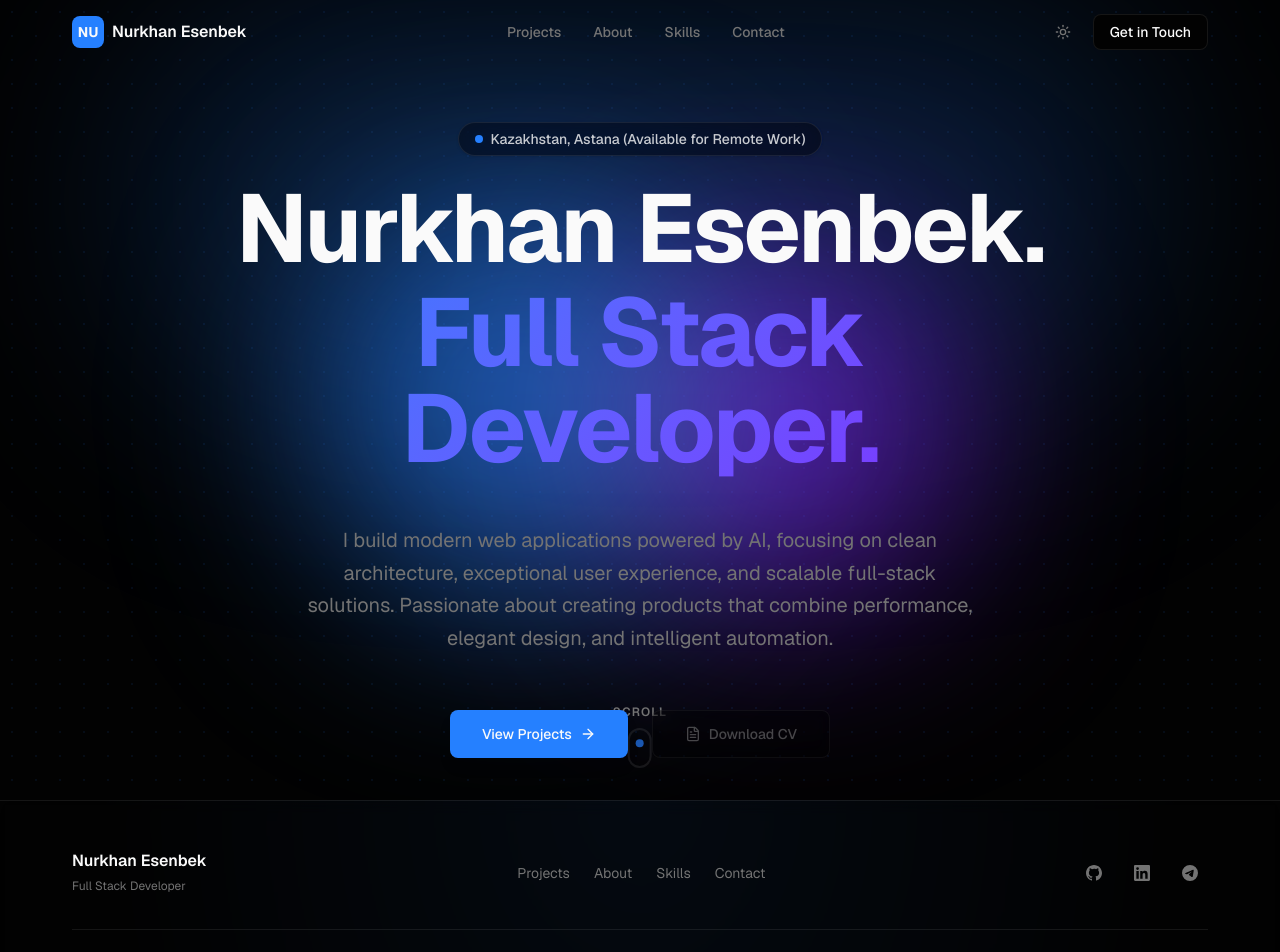
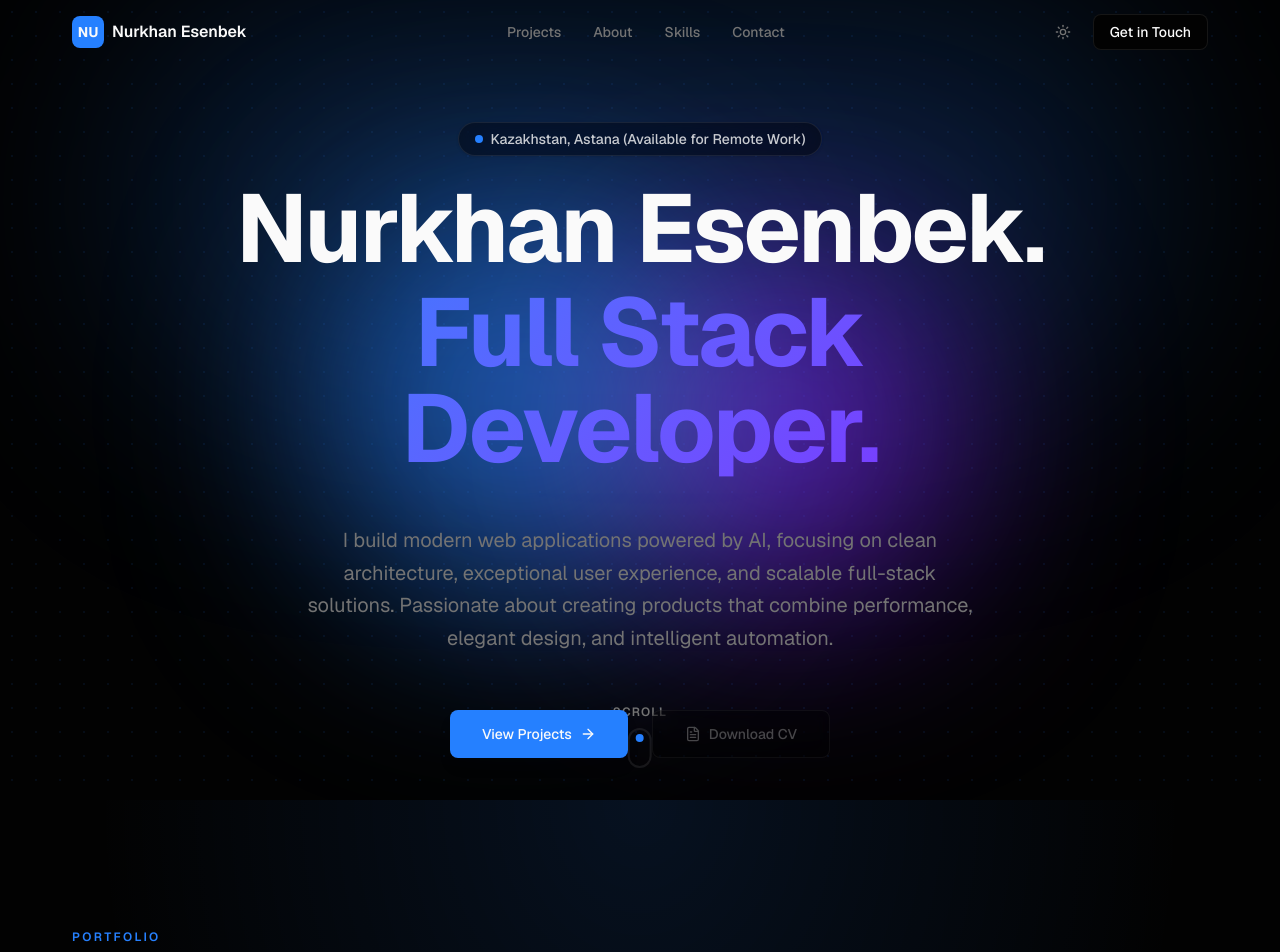
Before and after one commit to kok-o/my-site, a Next.js app: page / in a window 1280 px wide. Shown: the top 952 px of the page. Built offline with nearby package versions, Linux system fonts and the light colour scheme.

Commit message:
feat: complete stage 4 - projects section

```diff
--- a/app/page.tsx
+++ b/app/page.tsx
@@ -3,6 +3,7 @@
 // Sections are added one at a time as they are built (Stages 2–7).
 
 import { Hero } from '@/components/hero'
+import { Projects } from '@/components/projects'
 
 export default function HomePage() {
   return (
@@ -10,9 +11,11 @@
       {/* Stage 2: Hero */}
       <Hero />
 
+      {/* Stage 3+4: Projects */}
+      <Projects />
+
       {/*
         Sections are assembled here as they are built:
-        Stage 3+4: <Projects />
         Stage 5: <About />
         Stage 6: <Skills />
         Stage 7: <Contact />
--- a/components/project-card.tsx
+++ b/components/project-card.tsx
@@ -21,8 +21,6 @@
       variants={shouldReduceMotion ? undefined : fadeInUp}
       whileHover={shouldReduceMotion ? undefined : 'hover'}
       whileTap={shouldReduceMotion ? undefined : 'tap'}
-      initial="rest"
-      animate="rest"
       className={cn(
         'group relative flex flex-col overflow-hidden rounded-2xl',
         'border border-border/50 bg-card/50 text-card-foreground shadow-sm',
--- /dev/null
+++ b/components/projects.tsx
@@ -0,0 +1,29 @@
+// Projects section — Server Component
+// Renders the list of projects using the ProjectCard component.
+
+import { PROJECTS } from '@/lib/constants'
+import { SectionHeading } from '@/components/section-heading'
+import { ProjectCard } from '@/components/project-card'
+import { ScrollReveal } from '@/components/scroll-reveal'
+
+export function Projects() {
+  return (
+    <section id="projects" className="section-spacing section-container">
+      <SectionHeading
+        id="projects-heading"
+        eyebrow="Portfolio"
+        heading="Featured Projects"
+        description="A selection of my recent work, focusing on AI integrations, robust backend architecture, and premium frontend experiences."
+      />
+
+      {/* Grid of projects with staggered reveal animation */}
+      <ScrollReveal stagger className="mt-12 grid grid-cols-1 gap-6 sm:grid-cols-2 lg:gap-8">
+        {PROJECTS.map((project) => (
+          <ProjectCard key={project.id} project={project} />
+        ))}
+      </ScrollReveal>
+    </section>
+  )
+}
+
+export default Projects
--- /dev/null
+++ b/components/scroll-reveal.tsx
@@ -0,0 +1,35 @@
+'use client'
+
+import { motion, useReducedMotion } from 'framer-motion'
+import { staggerContainer, VIEWPORT_ONCE } from '@/lib/animations'
+import type { ReactNode } from 'react'
+
+interface ScrollRevealProps {
+  children: ReactNode
+  className?: string
+  /** Whether to use staggered entrance for children. Defaults to false. */
+  stagger?: boolean
+}
+
+export function ScrollReveal({ children, className, stagger = false }: ScrollRevealProps) {
+  const shouldReduceMotion = useReducedMotion()
+
+  // If reduced motion is enabled, just render a regular div without animation
+  if (shouldReduceMotion) {
+    return <div className={className}>{children}</div>
+  }
+
+  return (
+    <motion.div
+      variants={stagger ? staggerContainer : undefined}
+      initial={stagger ? 'hidden' : undefined}
+      whileInView={stagger ? 'visible' : undefined}
+      viewport={VIEWPORT_ONCE}
+      className={className}
+    >
+      {children}
+    </motion.div>
+  )
+}
+
+export default ScrollReveal
```
